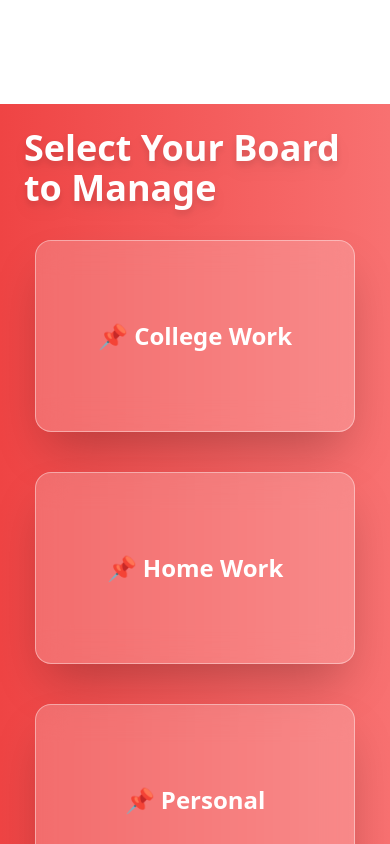
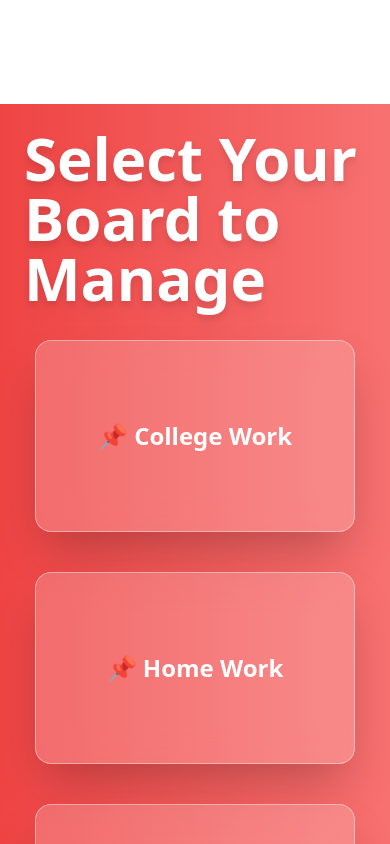
Before and after one commit to Purabsingla/taskmanagement, a React (Create React App) app: page / in a window 390 px wide. Shown: the part 980-1824 px from the top of the page. Built offline with nearby package versions, Linux system fonts and the light colour scheme.

Commit message:
Increase header size and adjust layout in KanbanBoardSelection for improved visibility and responsiveness

```diff
--- a/src/components/sections/Board.tsx
+++ b/src/components/sections/Board.tsx
@@ -38,10 +38,10 @@ const KanbanBoardSelection: React.FC = () => {
         </svg>
       </div>
 
-      <h1 className="text-4xl font-extrabold text-white mb-8 drop-shadow-lg z-10">
+      <h1 className="text-6xl font-extrabold text-white mb-8 drop-shadow-lg z-10">
         Select Your Board to Manage
       </h1>
-      <div className="flex flex-wrap justify-center gap-10 w-full max-w-5xl min-h-[60vh] z-10">
+      <div className="flex flex-wrap my-auto justify-center gap-10 w-full max-w-6xl min-h-[60vh] z-10">
         {boards.slice(0, 5).map((board) => (
           <button
             key={board.id}
```
